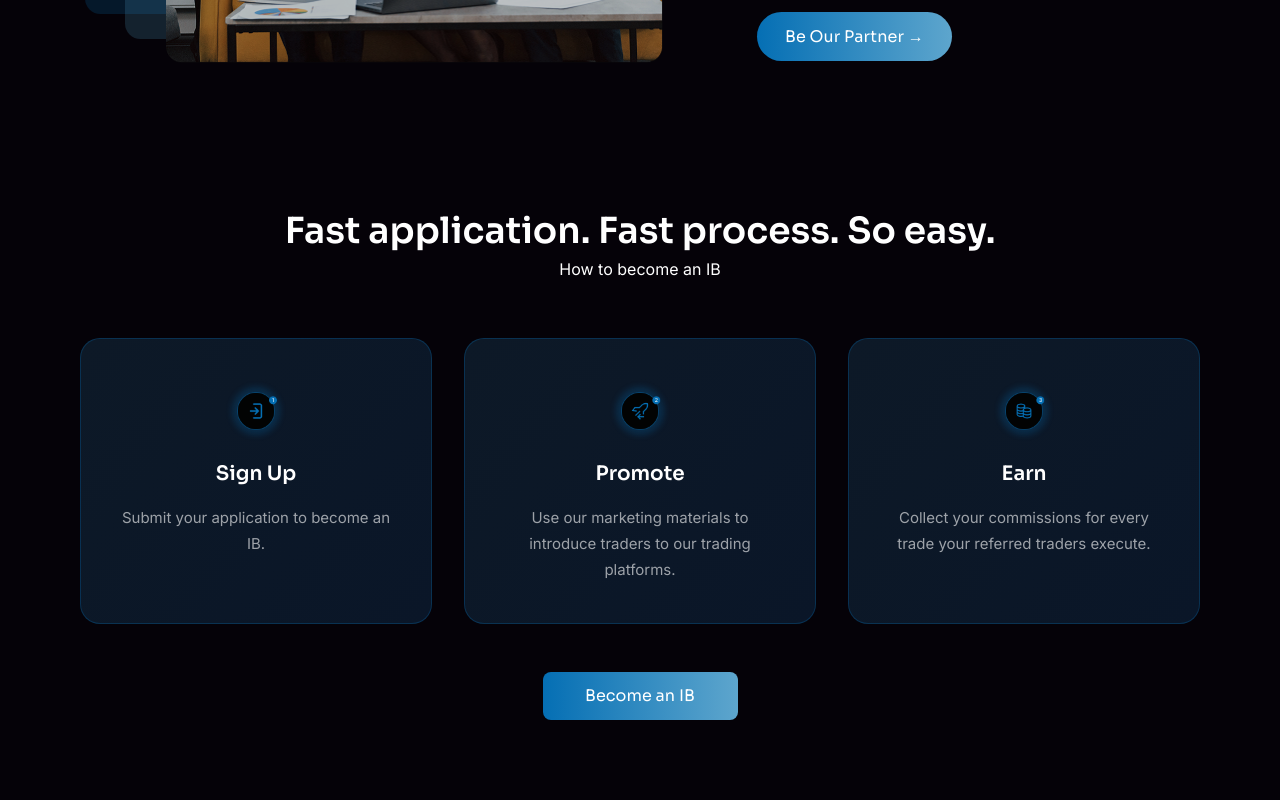
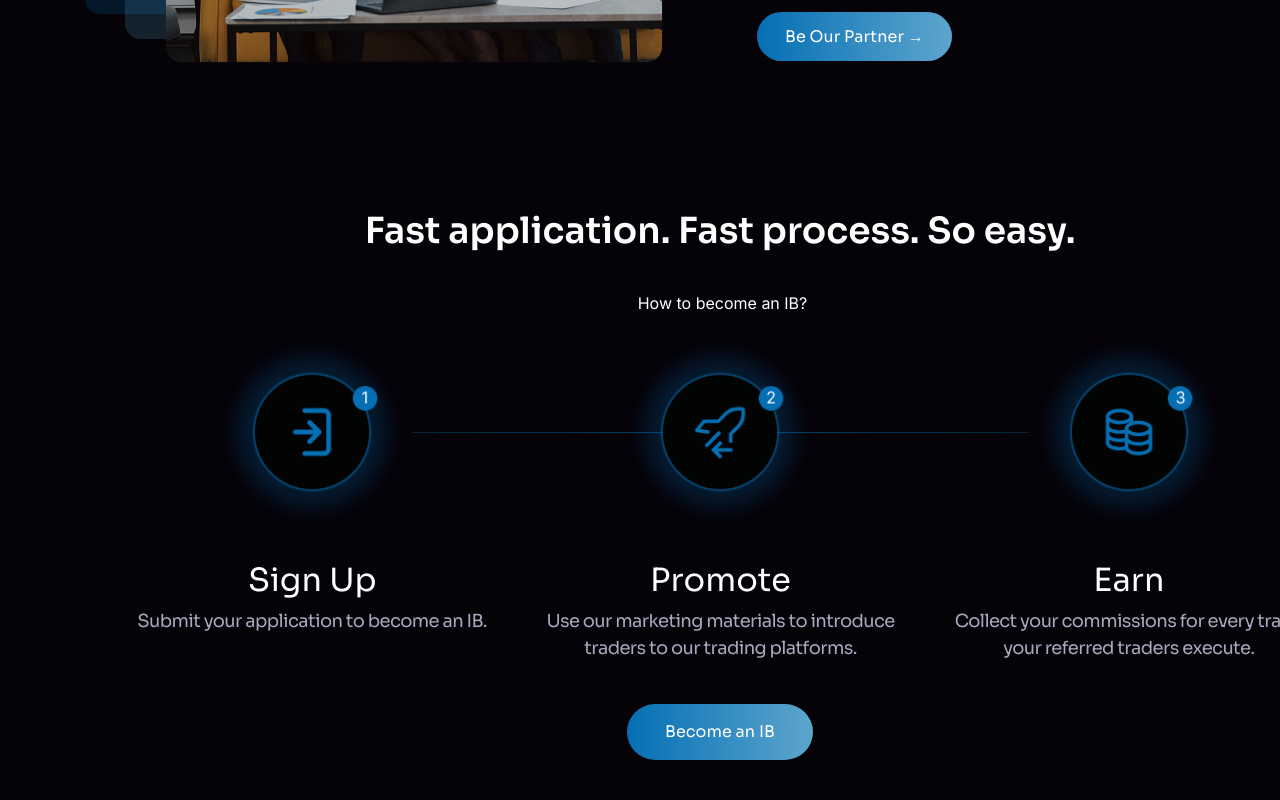
Before and after one commit to finsaitrade007/main-website, a Next.js app: page /partnerships in a window 1280 px wide. Shown: the part 2880-3680 px from the top of the page. Built offline with nearby package versions, Linux system fonts and the light colour scheme.

Commit message:
fix: IBsection layout

```diff
--- a/src/app/globals.css
+++ b/src/app/globals.css
@@ -578,3 +578,25 @@ h1, h2, h3, h4, h5, h6 {
   letter-spacing: 0;
   color: #FFFFFF99;
 }
+
+.step-title {
+  font-family: var(--font-sora), 'Sora', sans-serif;
+  font-weight: 400;
+  font-size: 32px;
+  line-height: 100%;
+  letter-spacing: 0;
+  text-align: center;
+  color: #FFFFFF;
+  margin: 0;
+}
+
+.step-desc {
+  font-family: var(--font-sora), 'Sora', sans-serif;
+  font-weight: 400;
+  font-size: 18px;
+  line-height: 150%;
+  letter-spacing: -0.035em;
+  text-align: center;
+  color: #A7A9BE;
+  margin: 0;
+}
--- a/src/components/IBHowToSection.tsx
+++ b/src/components/IBHowToSection.tsx
@@ -3,84 +3,128 @@ import Image from "next/image";
 
 const steps = [
   {
-    img: "/steps/register.png",
+    number: 1,
     title: "Sign Up",
     desc: "Submit your application to become an IB.",
+    img: "/steps/register.png",
   },
   {
-    img: "/steps/verify.png",
+    number: 2,
     title: "Promote",
     desc: "Use our marketing materials to introduce traders to our trading platforms.",
+    img: "/steps/verify.png",
   },
   {
-    img: "/steps/start-trading.png",
+    number: 3,
     title: "Earn",
     desc: "Collect your commissions for every trade your referred traders execute.",
+    img: "/steps/start-trading.png",
   },
 ];
 
 export default function IBHowToSection() {
   return (
-    <section style={{ background: "#050208", padding: "80px 0" }}>
-      <div style={{ maxWidth: "1440px", margin: "0 auto", padding: "0 80px", textAlign: "center" }}>
+    <section style={{ background: "#050208", position: "relative", width: "1440px", height: "707px", boxSizing: "border-box" }}>
+      <div style={{ maxWidth: "1280px", margin: "0 auto", padding: "0 80px" }}>
 
-        <h2 className="section-title" style={{ marginBottom: "8px" }}>
+        {/* Title */}
+        <h2 className="section-title" style={{
+          position: "absolute",
+          top: "80px",
+          left: "143px",
+          width: "1154px",
+          height: "68px",
+          textAlign: "center",
+          margin: 0,
+        }}>
           Fast application. Fast process. So easy.
         </h2>
-        <p className="section-desc" style={{ marginBottom: "56px" }}>
-          How to become an IB
+
+        <p className="section-desc" style={{
+          position: "absolute",
+          top: "158px",
+          left: "595px",
+          width: "255px",
+          height: "29px",
+          textAlign: "center",
+          margin: 0,
+        }}>
+          How to become an IB?
         </p>
 
+        {/* Steps row */}
         <div style={{
-          display: "grid",
-          gridTemplateColumns: "repeat(3, 1fr)",
-          gap: "32px",
-          marginBottom: "48px",
+          position: "absolute",
+          top: "199px",
+          left: "108px",
+          width: "1225px",
+          height: "278px",
+          display: "flex",
+          justifyContent: "space-between",
+          alignItems: "flex-start",
         }}>
-          {steps.map((step, i) => (
-            <div key={i} style={{
-              background: "linear-gradient(135deg, #0D1927 0%, #0a1628 100%)",
-              border: "1px solid rgba(5,111,180,0.3)",
-              borderRadius: "20px",
-              padding: "40px 32px",
+
+          {/* Connector line */}
+          <div style={{
+            position: "absolute",
+            top: "100px",
+            zIndex: 0,
+            left: "calc(16.67% + 100px)",
+            right: "calc(16.67% + 100px)",
+            height: "1px",
+            background: "linear-gradient(90deg, rgba(5,111,180,0.3) 0%, rgba(5,111,180,0.6) 50%, rgba(5,111,180,0.3) 100%)",
+          }} />
+
+          {steps.map((step) => (
+            <div key={step.number} style={{
+              flex: 1,
               display: "flex",
               flexDirection: "column",
               alignItems: "center",
-              gap: "16px",
+              textAlign: "center",
             }}>
-              <Image src={step.img} alt={step.title} width={64} height={64} style={{ objectFit: "contain" }} />
-              <h3 style={{
-                fontFamily: "var(--font-sora, Sora)",
-                fontWeight: 600,
-                fontSize: "20px",
-                color: "#FFFFFF",
-                margin: 0,
-              }}>
+              <div style={{ marginBottom: "32px", flexShrink: 0, position: "relative", zIndex: 1 }}>
+                <Image
+                  src={step.img}
+                  alt={step.title}
+                  width={200}
+                  height={200}
+                  style={{ display: "block" }}
+                />
+              </div>
+
+              <h3 className="step-title" style={{ marginBottom: "12px", fontSize: "32px" }}>
                 {step.title}
               </h3>
-              <p style={{
-                fontFamily: "var(--font-inter, Inter)",
-                fontSize: "15px",
-                lineHeight: "26px",
-                color: "rgba(255,255,255,0.6)",
-                margin: 0,
-              }}>
+
+              <p className="step-desc" style={{ maxWidth: "369px", fontSize: "18px" }}>
                 {step.desc}
               </p>
             </div>
           ))}
+
         </div>
 
+        {/* CTA button */}
         <Link href="/register" className="btn-text" style={{
+          position: "absolute",
+          top: "571px",
+          left: "627.01px",
+          width: "186px",
+          height: "56px",
+          borderRadius: "28.83px",
+          paddingTop: "14px",
+          paddingBottom: "14px",
+          paddingLeft: "32px",
+          paddingRight: "32px",
+          gap: "21px",
+          background: "linear-gradient(269.63deg, #7DB9D6 -35.69%, #056FB4 99.68%)",
+          textDecoration: "none",
           display: "inline-flex",
           alignItems: "center",
           justifyContent: "center",
-          width: "195px",
-          height: "48px",
-          borderRadius: "8px",
-          background: "linear-gradient(269.63deg, #7DB9D6 -35.69%, #056FB4 99.68%)",
-          textDecoration: "none",
           whiteSpace: "nowrap",
+          boxSizing: "border-box",
         }}>
           Become an IB
         </Link>
```
